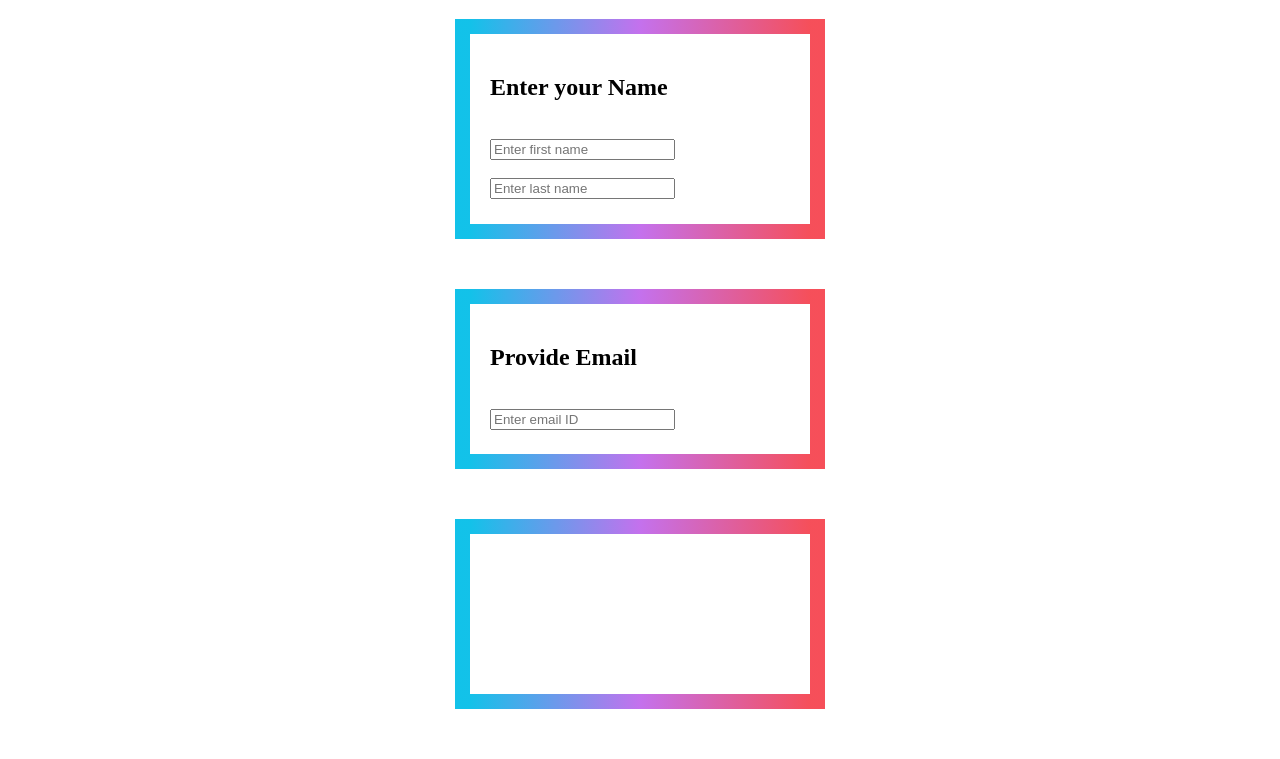
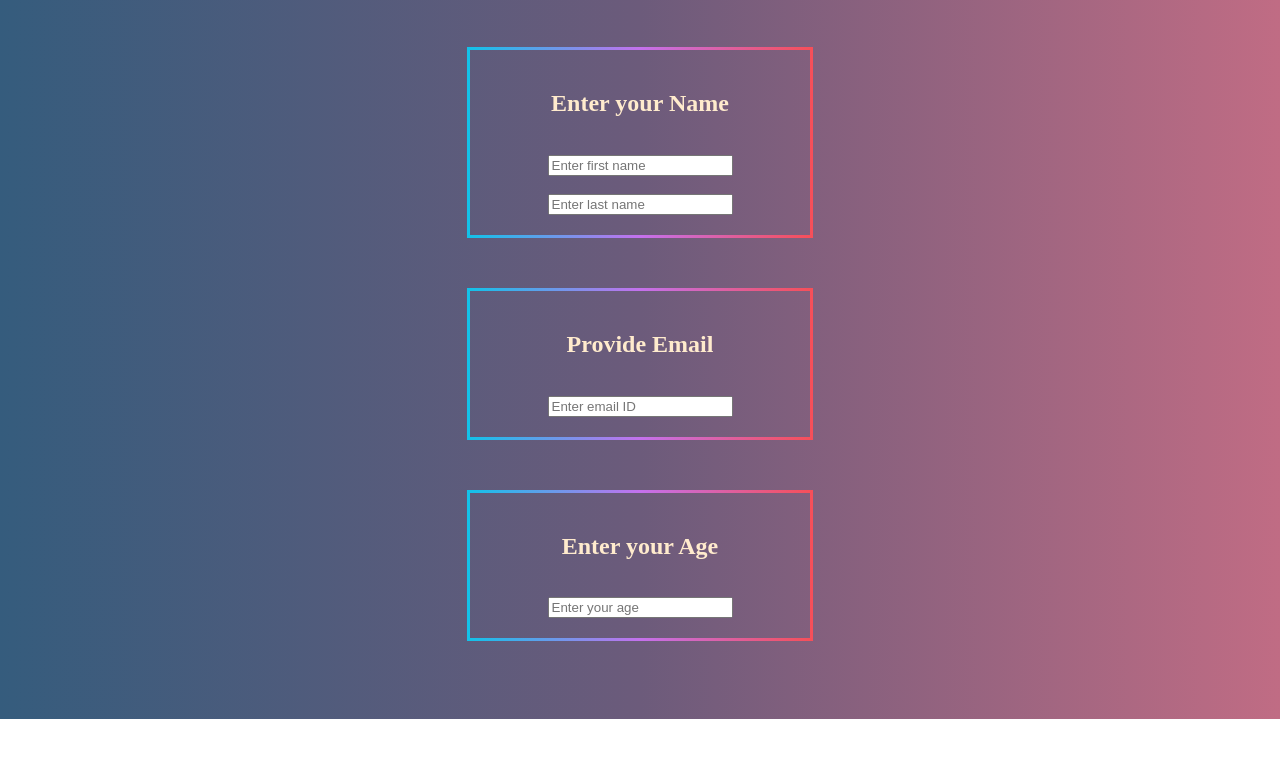
Before and after one commit to sour-sauce1945/WebForm, a plain HTML site: page index.html in a window 1280 px wide. Shown: the part 186-945 px from the top of the page. After the commit the page ends 905 px from the top, so only its background shows below. Drawn offline with Linux system fonts and the light colour scheme.

Commit message:
alignment & colours

```diff
--- a/index.html
+++ b/index.html
@@ -5,38 +5,23 @@
     <meta name="viewport" content="width=device-width, initial-scale=1.0">
     <title>Btech Form</title>
     <style>
-        .form-container1 {
+        body {
+            background: linear-gradient(to right, #355C7D, #6C5B7B, #C06C84);
+            color: blanchedalmond;
+            text-align: center;
+            padding: 20px;
+        }
+
+        .form-container1,
+        .form-container2,
+        .form-container3 {
             width: 300px;
-         height: 150px;
-        border: 15px solid;
-        border-image: linear-gradient(to right, rgb(18, 194, 233),rgb(196, 113, 237),rgb(246, 79, 89));
+            border: 3px solid;
+            border-image: linear-gradient(to right, rgb(18, 194, 233), rgb(196, 113, 237), rgb(246, 79, 89));
             border-image-slice: 1;
             padding: 20px;
-         margin: 50px auto ;
+            margin: 50px auto;
         }
-
-    .form-container2{
-        width: 300px;
-        height: 110px;
-        border: 15px solid;
-        border-image: linear-gradient(to right, rgb(18, 194, 233),rgb(196, 113, 237),rgb(246, 79, 89));
-        border-image-slice: 1;
-        padding: 20px;
-        margin: 50px auto ;
-    }
-
-    .form-container3{
-        width: 300px;
-        height: 120px;
-        border: 15px solid;
-        border-image: linear-gradient(to right, rgb(18, 194, 233),rgb(196, 113, 237),rgb(246, 79, 89));
-        border-image-slice: 1;
-        padding: 20px;
-        margin: 50px auto ;
-    }
-
-
-
     </style>
 </head>
 <body>
@@ -45,7 +30,8 @@
     </span>
 
     <h2>Please fill out the necessary fields </h2>
-<div = class="form-container1">
+
+    <div class="form-container1">
         <form>
             <label for="fname"><h2>Enter your Name</h2></label><br>
             <input type="text" id="fname" name="fname" placeholder="Enter first name"><br>
@@ -54,20 +40,18 @@
         </form>
     </div>
 
-<div = class="form-container2">
+    <div class="form-container2">
         <form>
-        <label for="fname"><h2>Provide Email</h2></label><br>
-        <input type="text" id="fname" name="fname" placeholder="Enter email ID"><br>
-
+            <label for="email"><h2>Provide Email</h2></label><br>
+            <input type="text" id="email" name="email" placeholder="Enter email ID"><br>
         </form>
     </div>
 
-<div = class="form-container3">
-
-
-
+    <div class="form-container3">
+        <form>
+            <label for="age"><h2>Enter your Age</h2></label><br>
+            <input type="text" id="age" name="age" placeholder="Enter your age"><br>
+        </form>
     </div>
-
-
 </body>
 </html>
```
Lines whose indentation alone changed are shown as unchanged.
